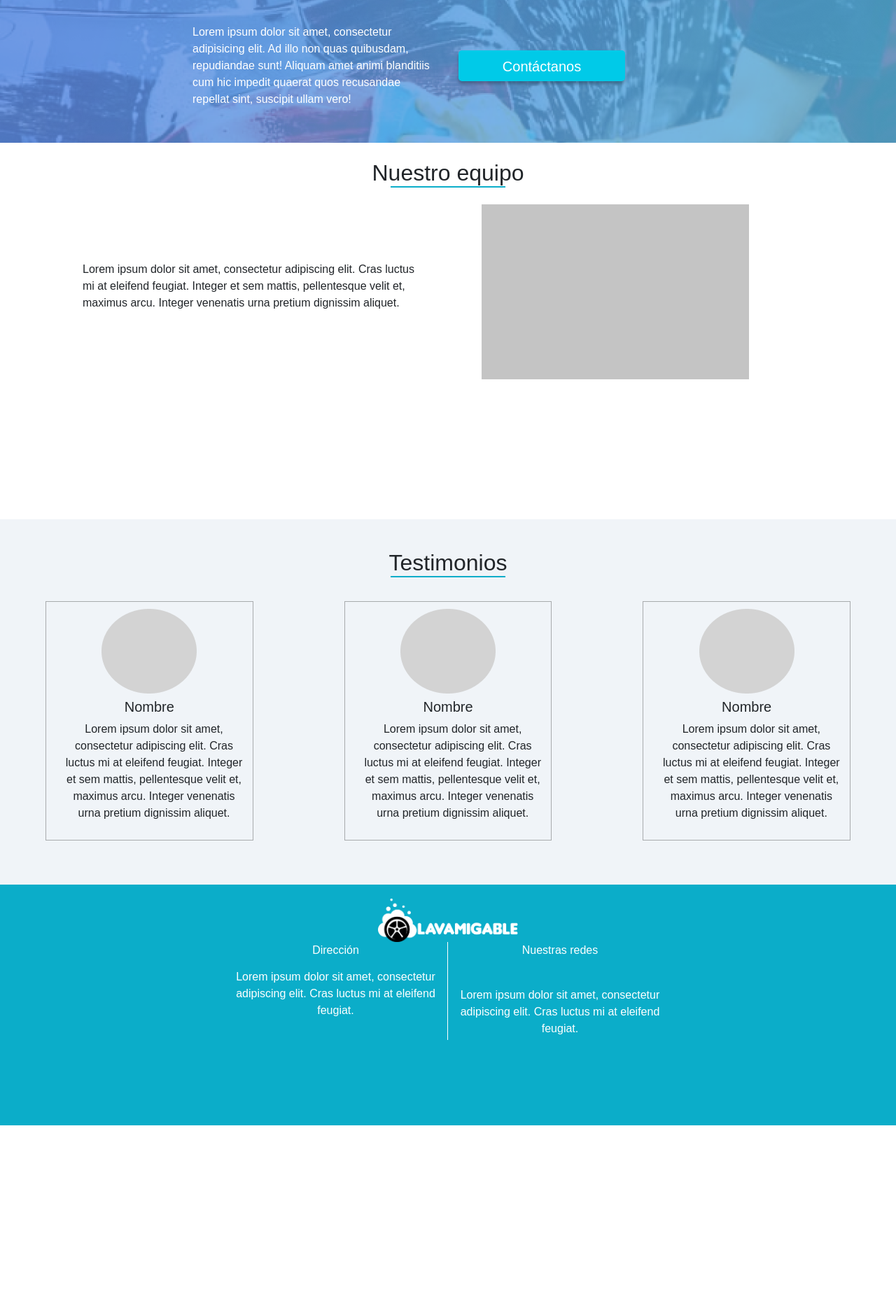
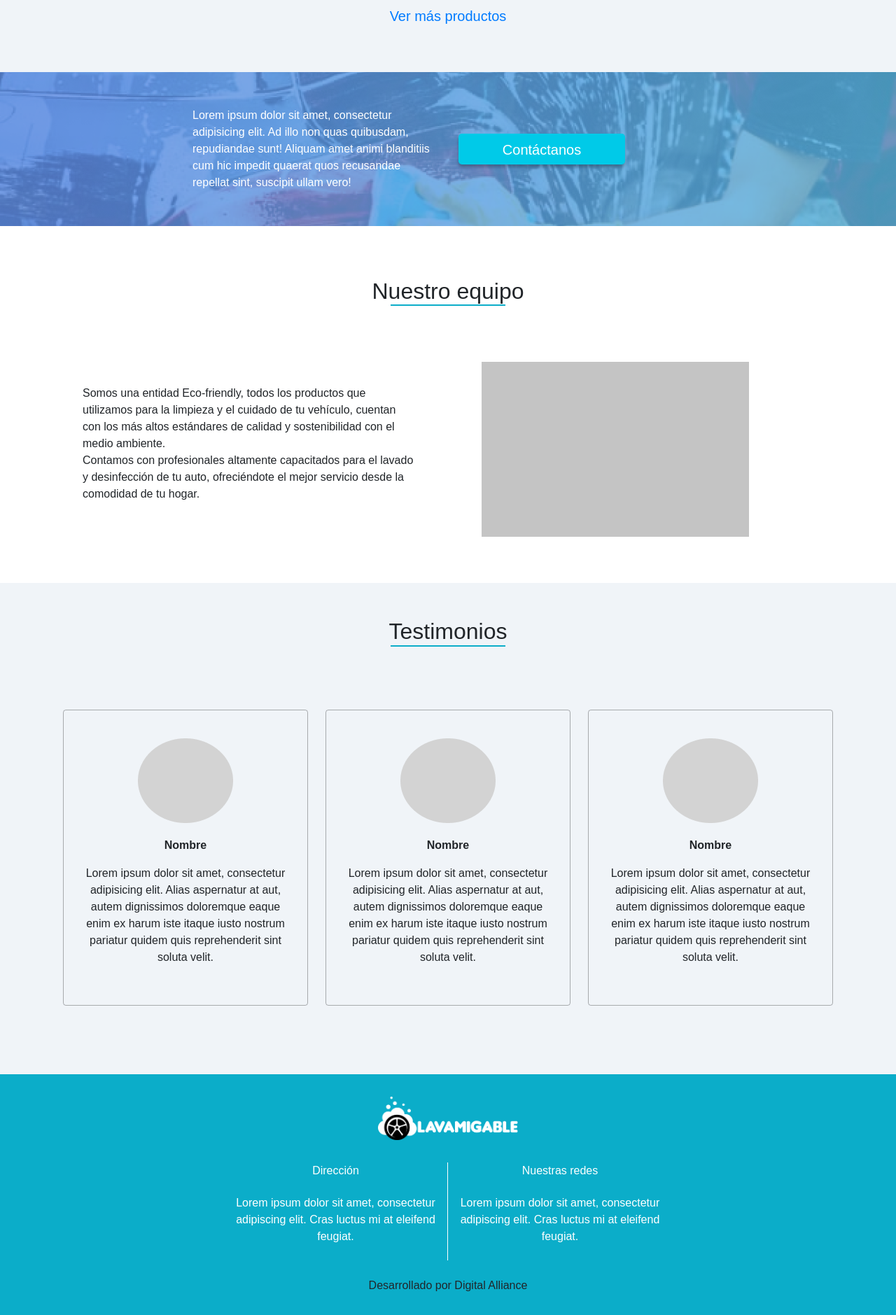
Before and after one commit to fernandoMorillo/lavamigable, a PHP site: page / in a window 1280 px wide. Shown: the part 1885-3764 px from the top of the page at 70% size. Before the commit the page ends 3493 px from the top, so only its background shows below. Run offline with PHP 8.4, Linux system fonts and the light colour scheme.

Commit message:
responsive terminado

```diff
--- a/assents/style.css
+++ b/assents/style.css
@@ -93,9 +104,11 @@ button {
     height: 250px;
     max-width: 100%;
 }
-.alin-texto{
+
+.alin-texto {
     display: flex;
     align-items: center;
+    text-align: start;
 }
 
 .nuestros-productos {
@@ -233,64 +246,54 @@ h4 {
 
 .nuestro-equipo {
     width: auto;
-    height: 538px;
+    padding: 50px 0;
 }
-
+.caja-equipo{
+    padding-top: 14px;
+    margin-top: 50px;
+}
 .title3 {
     text-align: center;
-    padding-top: 43px;
     font-size: 21px;
 }
 
 .testimonios {
     width: auto;
-    height: 522px;
     background-color: #F0F4F8;
+    padding: 50px 0;
 }
 
-.conten-testimonios {
-    display: flex;
-    align-items: center;
+.cont-testimonio {
+    padding-top: 40px;
+    margin-top: 50px;
 }
 
-.test1 {
-    width: 309px;
-    height: 342px;
-    border: 1px solid rgba(0, 0, 0, 0.3);
-    box-sizing: border-box;
-    margin: 26px 65px;
+.cont-testimonio__row .col-12:nth-child(2) {
+    margin: 0 -5px;
 }
 
-.test2 {
-    width: 309px;
-    height: 342px;
+.test-1 {
+    width: 100%;
+    margin-right: 15px;
     border: 1px solid rgba(0, 0, 0, 0.3);
-    box-sizing: border-box;
-    margin: 26px 65px;
-}
-
-.test3 {
-    width: 309px;
-    height: 342px;
-    border: 1px solid rgba(0, 0, 0, 0.3);
-    box-sizing: border-box;
-    margin: 26px 65px;
+    border-radius: 4px;
+    padding: 40px 30px;
 }
 
 .img-testimonio {
+    width: 100%;
     text-align: center;
-    margin-top: 10px;
 }
 
 .name-test {
     text-align: center;
-    margin-top: 7px;
+    padding-top: 20px;
+    font-weight: bold;
 }
 
 .info-testimonio {
-    width: 266px;
+    width: 100%;
     text-align: center;
-    margin-left: 21px;
 }
 
 footer {
@@ -301,7 +304,7 @@ footer {
 
 .logo-footer {
     text-align: center;
-    padding-top: 20px;
+    padding: 32px;
 }
 
 .datos {
@@ -326,27 +329,24 @@ footer {
     border-right: none;
 }
 
-.redes {
-    width: 50%;
-    color: white;
-    text-align: center;
-    height: 140px;
-    display: flex;
-    justify-content: start;
-}
-
 .direccion__content {
     width: 50%;
     display: flex;
     flex-wrap: wrap;
 }
 
-.direccion__content span:nth-child(1) {
+.direccion__content p:nth-child(1) {
     width: 100%;
 }
 
 .redes__content {
     width: 50%;
+    display: flex;
+    flex-wrap: wrap;
+}
+
+.redes__content p:nth-child(1) {
+    width: 100%;
 }
 
 .direccion div {
@@ -357,12 +357,17 @@ footer {
     padding-top: 24px;
 }
 
+.desarrollado {
+    text-align: center;
+}
+
 @media only screen and (max-width: 768px) {
     .prod-2 {
         margin-top: 0;
         height: 100%;
         padding-bottom: 20px;
     }
+
     .prod-2__box {
         padding-top: 0;
     }
--- a/index.html
+++ b/index.html
@@ -23,11 +23,18 @@
                 <div class="col-12 col-lg-6">
                     <div class="contenedor-principal h-100">
                         <div class="cont">
-                            <h1>TITULAR</h1>
-                            <p>Lorem ipsum dolor sit amet, consectetur adipisicing elit.
-                                odit officia praesentium qui quis quo ratione, reiciendis reprehenderit sed tempore
-                                tenetur totam ullam vero!
+                            <h1>Consiente y desinfecta tu carro con un lavado integral</h1>
+                            <p id="subtexto">Elimina hasta el 99,99% de los gérmenes, virus y bacterias
+                                que se acumulan en tu auto con un lavado a vapor
+                                exclusivo, en la comodidad de tu hogar.
                             </p>
+                            <ul>
+                                <li>Lavado en seco (Cero charcos de agua).</li>
+                                <li>Limpieza integral hasta esos espacios difíciles de
+                                    alcanzar.
+                                </li>
+                                <li>Productos de alta calidad para hacer brillar.</li>
+                            </ul>
                         </div>
                     </div>
                 </div>
@@ -46,8 +53,17 @@
                                 <label for="celular">Celular</label>
                                 <input type="number" class="form-control" id="celular">
                             </div>
+                            <div class="form-group">
+                                <label for="vehiculo">Marca del vehiculo</label>
+                                <input type="text" class="form-control" id="vehiculo">
+                            </div>
+                            <div class="form-group form-check">
+                                <input type="checkbox" class="form-check-input" id="terminos">
+                                <label class="form-check-label" for="terminos">Acepto los términos y
+                                    condiciones.</label>
+                            </div>
                             <div class="mov-btn">
-                                <button type="button" class="btn btn-primary btn-lg btn-block">Cotizar</button>
+                                <button type="button" class="btn btn-primary btn-lg btn-block bot-cotizar">Quiero cotizar</button>
                             </div>
 
                         </form>
@@ -68,9 +84,12 @@
                     <img class="cont-somos__image" src="assents/img/imagenempresa.png" alt="">
                 </div>
                 <div class="col-12 col-md-6 py-3 px-lg-5 alin-texto">
-                    <p> Lorem ipsum dolor sit amet, consectetur adipiscing elit. Cras luctus mi at eleifend feugiat.
-                        Integer et sem mattis, pellentesque velit et, maximus arcu. Integer venenatis urna pretium
-                        dignissim aliquet.
+                    <p> Somos una entidad Eco-friendly, todos los productos que utilizamos para la limpieza y el cuidado
+                        de tu vehículo, cuentan con los más altos estándares de calidad y sostenibilidad con el medio
+                        ambiente.
+                        <br>
+                        Contamos con profesionales altamente capacitados para el lavado y desinfección de tu auto,
+                        ofreciéndote el mejor servicio desde la comodidad de tu hogar.
                     </p>
                 </div>
             </div>
@@ -189,11 +208,15 @@
             <div class="title2 pt-4">
                 <h2 class="titulo">Nuestro equipo</h2>
             </div>
+            <div class="caja-equipo">
                 <div class="row mx-lg-n5">
                     <div class="col-12 col-md-6 py-3 px-lg-5 alin-texto">
-                    <p> Lorem ipsum dolor sit amet, consectetur adipiscing elit. Cras luctus mi at eleifend feugiat.
-                        Integer et sem mattis, pellentesque velit et, maximus arcu. Integer venenatis urna pretium
-                        dignissim aliquet.
+                        <p>
+                            Somos una entidad Eco-friendly, todos los productos que utilizamos para la limpieza y el
+                            cuidado de tu vehículo, cuentan con los más altos estándares de calidad y sostenibilidad con
+                            el medio ambiente. <br>
+                            Contamos con profesionales altamente capacitados para el lavado y desinfección de tu auto,
+                            ofreciéndote el mejor servicio desde la comodidad de tu hogar.
                         </p>
                     </div>
                     <div class="col-12 col-md-6 py-3 px-lg-5 d-flex justify-content-start">
@@ -202,59 +225,71 @@
                 </div>
             </div>
         </div>
+    </div>
 </section>
 <section class="testimonios">
+    <div class="container">
         <div class="title3">
             <h2 class="titulo">Testimonios</h2>
         </div>
-    <div class="conten-testimonios">
-        <div class="test1">
+        <div class="cont-testimonio">
+            <div class="row justify-content-center cont-testimonio__row">
+                <div class="col-12 col-lg-4 mb-5">
+                    <div class="test-1">
                         <div class="img-testimonio">
-                <img src="assents/img/foto.png" alt="" width="136" height="121">
+                            <img src="assents/img/foto.png" alt="">
                         </div>
                         <div class="name-test">
-                <h5>Nombre</h5>
+                            <p>Nombre</p>
                         </div>
                         <div class="info-testimonio">
                             <p>
-                    Lorem ipsum dolor sit amet, consectetur adipiscing elit.
-                    Cras luctus mi at eleifend feugiat. Integer et sem mattis,
-                    pellentesque velit et, maximus arcu. Integer venenatis urna
-                    pretium dignissim aliquet.
+                                Lorem ipsum dolor sit amet, consectetur adipisicing elit.
+                                Alias aspernatur at aut, autem dignissimos doloremque eaque enim
+                                ex harum iste itaque iusto nostrum pariatur quidem quis reprehenderit
+                                sint soluta velit.
                             </p>
                         </div>
                     </div>
-        <div class="test2">
+                </div>
+                <div class="col-12 col-lg-4">
+                    <div class="test-1">
                         <div class="img-testimonio">
-                <img src="assents/img/foto.png" alt="" width="136" height="121">
+                            <img src="assents/img/foto.png" alt="">
                         </div>
                         <div class="name-test">
-                <h5>Nombre</h5>
+                            <p>Nombre</p>
                         </div>
                         <div class="info-testimonio">
                             <p>
-                    Lorem ipsum dolor sit amet, consectetur adipiscing elit.
-                    Cras luctus mi at eleifend feugiat. Integer et sem mattis,
-                    pellentesque velit et, maximus arcu. Integer venenatis urna
-                    pretium dignissim aliquet.
+                                Lorem ipsum dolor sit amet, consectetur adipisicing elit.
+                                Alias aspernatur at aut, autem dignissimos doloremque eaque enim
+                                ex harum iste itaque iusto nostrum pariatur quidem quis reprehenderit
+                                sint soluta velit.
                             </p>
                         </div>
                     </div>
-        <div class="test3">
+                </div>
+                <div class="col-12 col-lg-4">
+                    <div class="test-1">
                         <div class="img-testimonio">
-                <img src="assents/img/foto.png" alt="" width="136" height="121">
+                            <img src="assents/img/foto.png" alt="">
                         </div>
                         <div class="name-test">
-                <h5>Nombre</h5>
+                            <p>Nombre</p>
                         </div>
                         <div class="info-testimonio">
                             <p>
-                    Lorem ipsum dolor sit amet, consectetur adipiscing elit.
-                    Cras luctus mi at eleifend feugiat. Integer et sem mattis,
-                    pellentesque velit et, maximus arcu. Integer venenatis urna
-                    pretium dignissim aliquet.
+                                Lorem ipsum dolor sit amet, consectetur adipisicing elit.
+                                Alias aspernatur at aut, autem dignissimos doloremque eaque enim
+                                ex harum iste itaque iusto nostrum pariatur quidem quis reprehenderit
+                                sint soluta velit.
                             </p>
                         </div>
+                    </div>
+                </div>
+            </div>
+
         </div>
     </div>
 </section>
@@ -265,7 +300,7 @@
     <div class="datos">
         <div class="direccion">
             <div class="direccion__content">
-                <span>Dirección</span>
+                <p>Dirección</p>
                 <br>
                 <p>
                     Lorem ipsum dolor sit amet,
@@ -286,6 +321,10 @@
             </div>
         </div>
     </div>
+    <br>
+    <div class="desarrollado">
+        <p>Desarrollado por Digital Alliance</p>
+    </div>
 </footer>
 
 
```
Also changed, not shown: other parts of assents/style.css (+34 -8 lines). Lines whose indentation alone changed are shown as unchanged.
